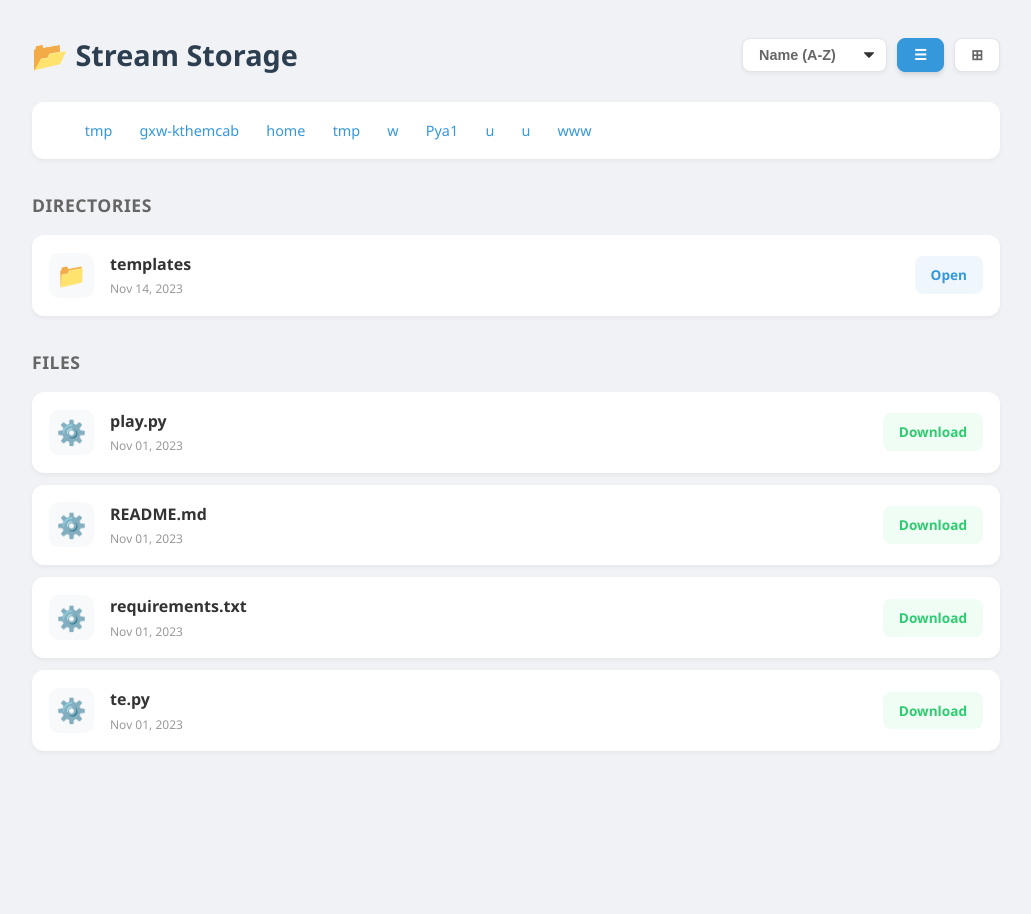
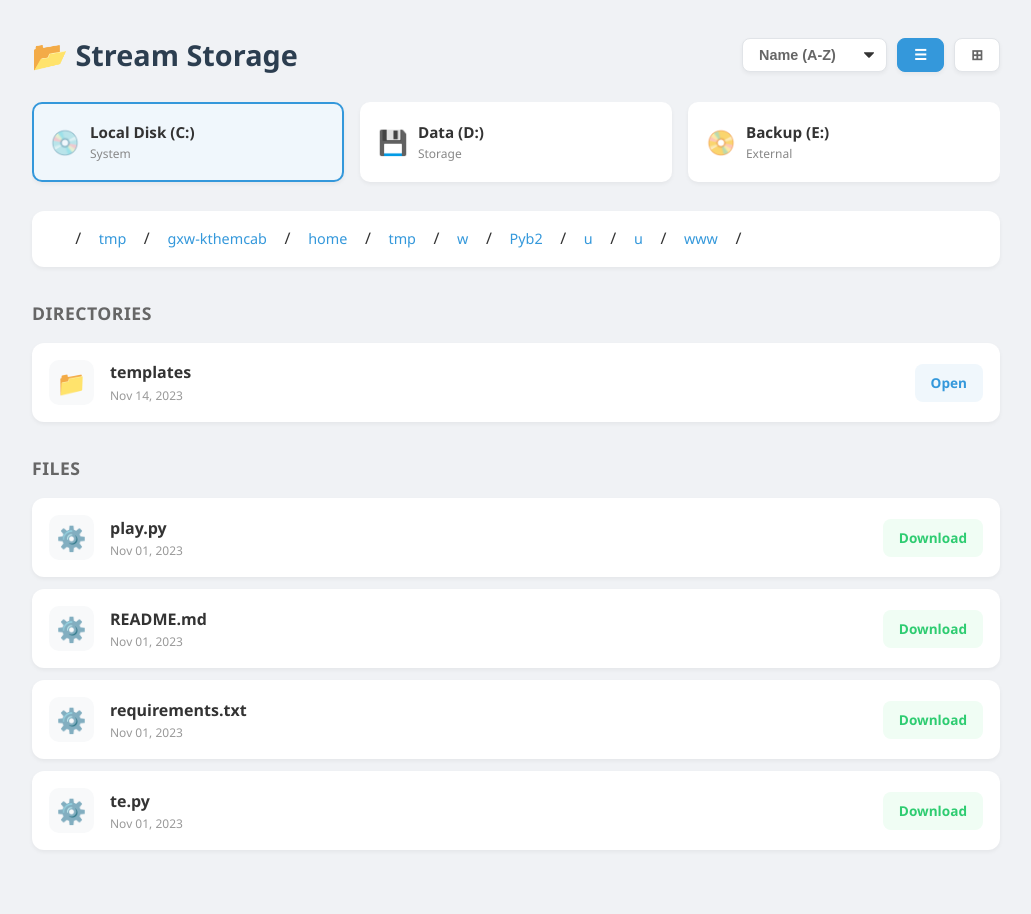
Before and after one commit to ussefT/file_stream, a FastAPI app: page / in a window 1280 px wide. Shown: the whole page, without its empty margins (124-1155 px from the left). Before the commit the page ends 751 px from the top, so only its background shows below. Run offline with FastAPI, Linux system fonts and the light colour scheme.

Commit message:
add drive to ui

```diff
--- a/templates/index.html
+++ b/templates/index.html
@@ -14,14 +14,13 @@
             --primary-hover: #2980b9;
             --text-color: #333;
             --text-secondary: #666;
-            --bg-color: #f0f2f5; /* Slightly darker for better contrast */
+            --bg-color: #f0f2f5;
             --card-bg: #ffffff;
             --border-color: #e1e4e8;
             --accent-color: #2ecc71;
 
             /* Smooth Shadow Variables */
             --shadow-sm: 0 2px 4px rgba(0,0,0,0.05);
-            --shadow-md: 0 4px 6px -1px rgba(0, 0, 0, 0.1), 0 2px 4px -1px rgba(0, 0, 0, 0.06);
             --shadow-hover: 0 10px 15px -3px rgba(0, 0, 0, 0.1), 0 4px 6px -2px rgba(0, 0, 0, 0.05);
             --transition: all 0.3s cubic-bezier(0.4, 0, 0.2, 1);
         }
@@ -87,6 +85,57 @@
             background-position: right .7rem top 50%;
             background-size: .65rem auto;
         }
+
+        /* DRIVE SELECTOR (NEW) */
+        .drive-container {
+            display: flex;
+            gap: 1rem;
+            margin-bottom: 1.5rem;
+            overflow-x: auto;
+            padding-bottom: 5px; /* Space for scrollbar if needed */
+        }
+
+        .drive-card {
+            flex: 1;
+            min-width: 120px;
+            display: flex;
+            align-items: center;
+            gap: 10px;
+            background: var(--card-bg);
+            padding: 1rem;
+            border-radius: 10px;
+            text-decoration: none;
+            color: var(--text-color);
+            border: 2px solid transparent; /* Pre-reserve border space */
+            box-shadow: var(--shadow-sm);
+            transition: var(--transition);
+            cursor: pointer;
+        }
+
+        /* Drive Card Animation */
+        .drive-card:hover {
+            transform: translateY(-3px);
+            box-shadow: var(--shadow-hover);
+        }
+
+        /* Active Drive Style */
+        .drive-card.active {
+            border-color: var(--primary-color);
+            background-color: #f0f7fc;
+        }
+
+        .drive-icon {
+            font-size: 1.5rem;
+        }
+
+        .drive-info {
+            display: flex;
+            flex-direction: column;
+        }
+
+        .drive-name { font-weight: 700; font-size: 0.95rem; }
+        .drive-label { font-size: 0.75rem; color: #888; }
+
 
         /* BREADCRUMBS */
         .breadcrumbs {
@@ -129,12 +172,8 @@
             color: var(--text-secondary);
             text-transform: uppercase;
             letter-spacing: 0.5px;
-            display: flex;
-            align-items: center;
-            gap: 0.5rem;
         }
 
-        /* LIST/GRID CONTAINER */
         .file-list {
             list-style: none;
             display: flex;
@@ -154,14 +192,12 @@
             justify-content: space-between;
             box-shadow: var(--shadow-sm);
             transition: var(--transition);
-            position: relative;
-            overflow: hidden;
+            border: 1px solid transparent;
         }
 
-        /* HOVER EFFECT (The "Smooth Likely" Animation) */
         .list-item:hover {
-            transform: translateY(-3px); /* Moves up */
-            box-shadow: var(--shadow-hover); /* Soft shadow expansion */
+            transform: translateY(-3px);
+            box-shadow: var(--shadow-hover);
             border-color: rgba(52, 152, 219, 0.3);
         }
 
@@ -169,7 +205,6 @@
             display: flex;
             align-items: center;
             flex-grow: 1;
-            min-width: 0; /* Prevents text overflow issues */
         }
 
         .item-icon {
@@ -182,25 +217,11 @@
             align-items: center;
             justify-content: center;
             border-radius: 10px;
-            flex-shrink: 0;
         }
 
-        .item-details {
-            display: flex;
-            flex-direction: column;
-        }
-
-        .item-name {
-            font-weight: 600;
-            color: var(--text-color);
-            font-size: 1rem;
-        }
-
-        .item-meta {
-            font-size: 0.75rem;
-            color: #999;
-            margin-top: 2px;
-        }
+        .item-details { display: flex; flex-direction: column; }
+        .item-name { font-weight: 600; color: var(--text-color); }
+        .item-meta { font-size: 0.75rem; color: #999; }
 
         /* ACTIONS */
         .action-link {
@@ -212,31 +233,19 @@
             background: #f0f7fc;
             font-weight: 600;
             transition: all 0.2s;
-            white-space: nowrap;
         }
 
-        .action-link:hover {
-            background-color: var(--primary-color);
-            color: white;
-        }
+        .action-link:hover { background-color: var(--primary-color); color: white; }
 
-        .action-link.download {
-            color: var(--accent-color);
-            background: #f0fdf4;
-        }
+        .action-link.download { color: var(--accent-color); background: #f0fdf4; }
+        .action-link.download:hover { background-color: var(--accent-color); color: white; }
 
-        .action-link.download:hover {
-            background-color: var(--accent-color);
-            color: white;
-        }
-
-        /* --- GRID VIEW MODIFIERS --- */
+        /* GRID VIEW */
         .file-list.grid-view {
             display: grid;
             grid-template-columns: repeat(auto-fill, minmax(160px, 1fr));
             gap: 1.5rem;
         }
-
         .file-list.grid-view .list-item {
             flex-direction: column;
             align-items: center;
@@ -300,13 +288,38 @@
             </button>
         </div>
     </header>
+
+    <div class="drive-container">
+        <a href="/dir?C:" class="drive-card active" onclick="selectDrive(event, this)">
+            <div class="drive-icon">💿</div>
+            <div class="drive-info">
+                <span class="drive-name">Local Disk (C:)</span>
+                <span class="drive-label">System</span>
+            </div>
+        </a>
+        <a href="/dir?D:" class="drive-card" onclick="selectDrive(event, this)">
+            <div class="drive-icon">💾</div>
+            <div class="drive-info">
+                <span class="drive-name">Data (D:)</span>
+                <span class="drive-label">Storage</span>
+            </div>
+        </a>
+        <a href="/dir?E:" class="drive-card" onclick="selectDrive(event, this)">
+            <div class="drive-icon">📀</div>
+            <div class="drive-info">
+                <span class="drive-name">Backup (E:)</span>
+                <span class="drive-label">External</span>
+            </div>
+        </a>
+    </div>
+
     <nav class="breadcrumbs">
   {%if path%}
       {%set path_=path.split('/')%}
           {% for i in  path_%}
 
           <a href='/dir?{{"/".join(path_[:loop.index])}}'>{{path_[:loop.index][loop.index0]}}</a>
-
+/
           {%endfor%}
 
   {%endif%}
```
Also changed, not shown: other parts of templates/index.html (+9 -38 lines).
